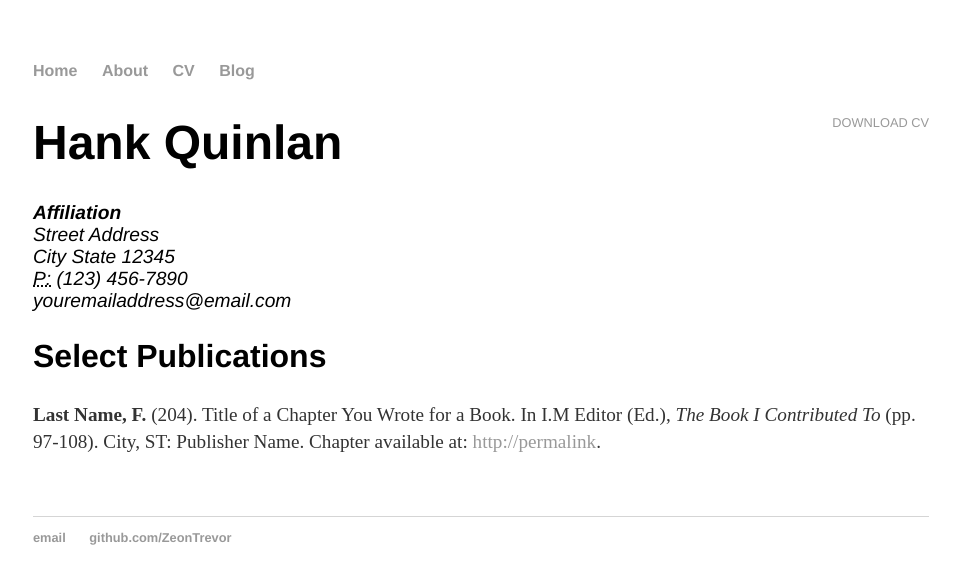
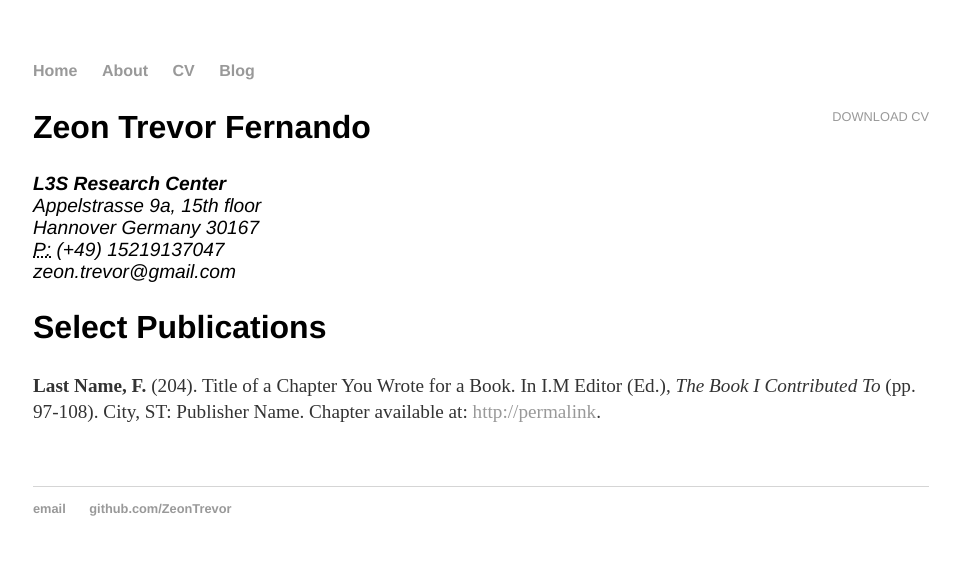
Before and after one commit to ZeonTrevor/zeontrevor.github.io, a Jekyll site: the page built from cv/index.html, in a window 1280 px wide. Shown: the top 584 px of the page, without its empty margins (159-1119 px from the left). Built offline with Jekyll 4.4.1, drawn with Linux system fonts in a browser that asks for light colours.

Commit message:
Modified About and CV page

```diff
--- a/about/index.html
+++ b/about/index.html
@@ -1,6 +1,6 @@
 ---
 layout: default
-title: About Hank Quinlan
+title: About Me!
 ---
 
 		<div class="about">
--- a/cv/index.html
+++ b/cv/index.html
@@ -1,17 +1,17 @@
 ---
 layout: default
-title: CV of Your Name
+title: CV of Zeon Trevor Fernando
 ---
 
 	<div class="cv">
 		<a href="#" class="download" title="Download CV as PDF">Download CV</a>
-					<h1>Hank Quinlan</h1>
+					<h2>Zeon Trevor Fernando</h2>
 					<address>
-					<strong>Affiliation</strong><br>
-					Street Address<br>
-					City State 12345<br>
-					<abbr title="phone">P:</abbr> (123) 456-7890<br>
-					<span class="obfuscate">youremailaddress@email.com</span>
+					<strong>L3S Research Center</strong><br>
+					Appelstrasse 9a, 15th floor<br>
+					Hannover Germany 30167<br>
+					<abbr title="phone">P:</abbr> (+49) 15219137047<br>
+					<span class="obfuscate">zeon.trevor@gmail.com</span>
 					</address>
 
 					<h2>Select Publications</h2>
```
Also changed, not shown: other parts of about/index.html (+1 -2 lines), 2 other files.
